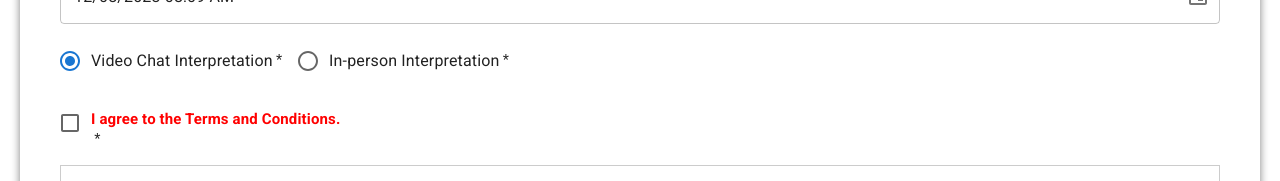
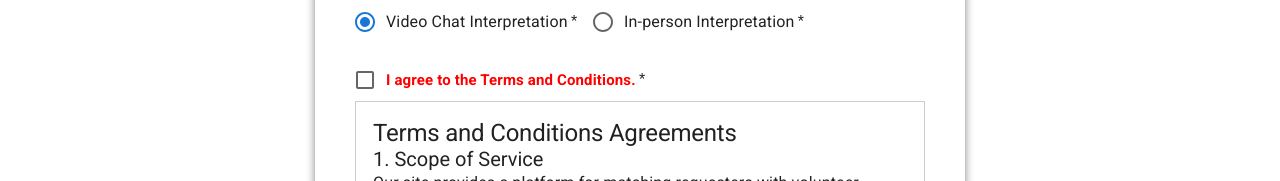
Before and after one commit to TSUGO-CORPORATED/tsugo-website, a Next.js app: page /add-request in a window 1280 px wide. Shown: the part 745-926 px from the top of the page. Built offline with nearby package versions, Linux system fonts and the light colour scheme; no server answers; sample sign-in values are in the browser's storage; a web font is replaced by a local one.

Commit message:
feat: complete category

```diff
--- a/src/app/add-request/create-appointment.tsx
+++ b/src/app/add-request/create-appointment.tsx
@@ -39,7 +39,7 @@ export default function CreateAppointment () {
   const [location, setLocation] = useState("");
   const [desireLanguage, setDesireLanguage] = useState("Japanese");
   const [communicateLanguage, setCommunicateLanguage] = useState("English");
-  const [appointmentType, setAppointmentType] = useState("videoChat");
+  const [appointmentType, setAppointmentType] = useState("Video Chat");
   const [note, setNote] = useState("");
   const [isAgreed, setIsAgreed] = useState(false);
   const [isConfirmed, setIsConfirmed] = useState(false);
@@ -255,7 +255,7 @@ export default function CreateAppointment () {
       hasErrors = true;
     }
 
-    if (appointmentType === "inPerson" && !location) {
+    if (appointmentType === "In-Person" && !location) {
       setFormErrors(prev => ({ ...prev, location: "Please set Location" }));
       hasErrors = true;
     }
@@ -281,9 +281,9 @@ export default function CreateAppointment () {
 
       const requestData = {
         appointmentTitle: appointmentTitle,
-        // appointmentTitle: selectedMainCategory + "-" + selectedSubCategory,
         appointmentType: appointmentType,
-        // appointmentCategory: selectedMainCategory + "-" + selectedSubCategory,
+        mainCategory: selectedMainCategory,
+        subCategory: selectedSubCategory,
         clientUserId: userId,
         clientSpokenLanguage: communicateLanguage,
         interpreterSpokenLanguage: desireLanguage,
@@ -310,17 +310,17 @@ export default function CreateAppointment () {
 
   //HTML
   return (
-    <div className="add_request_container">
+    <div className="add-request__container">
       <Paper
         elevation={12}
         sx={{
           padding: { xs: 1, md: 5 },
-          maxWidth: "99%",
+          // maxWidth: "100%",
           margin: { xs: "5px", md: "20px" },
           marginBottom: "15px",
           borderRadius: { xs: "0px", md: "16px" },
           justifyContent: "center",
-          marginTop: { xs: '100px', md: "10%" },
+          // marginTop: { xs: '100px', md: "10%" },
           boxShadow: { xs:"0px 0px 0px 0px rgba(0, 0, 0, 0)" , md:"0px 4px 8px 0px rgba(0.5, 0.5, 0.5, 0.5)"  },
         }}
       >
@@ -440,29 +440,31 @@ export default function CreateAppointment () {
           <FormControl component="fieldset">
             <RadioGroup row={!isMobile}>
               <FormControlLabel
-                value="videoChat"
+                value="Video Chat"
                 control={<Radio />}
                 label="Video Chat Interpretation"
-                checked={appointmentType === "videoChat"}
-                onChange={() => setAppointmentType("videoChat")}
+                checked={appointmentType === "Video Chat"}
+                onChange={() => setAppointmentType("Video Chat")}
                 required
                 className="add_request_radio"
               />
               <FormControlLabel
-                value="inPerson"
+                value="In-Person"
                 control={<Radio />}
                 label="In-person Interpretation"
-                checked={appointmentType === "inPerson"}
-                onChange={() => setAppointmentType("inPerson")}
+                checked={appointmentType === "In-Person"}
+                onChange={() => setAppointmentType("In-Person")}
                 required
               />
             </RadioGroup>
           </FormControl>
 
-          {appointmentType !== "videoChat" && (
+          {appointmentType !== "Video Chat" && (
             <>
-            <Box sx={{ margin:"-10px",
-              boxShadow: { xs:"0px 0px 0px 0px rgba(0, 0, 0, 0)" , md:"0px 4px 8px 0px rgba(0.3, 0.3, 0.3, 0.5)"  },}}>
+            <Box sx={{
+              margin:"-10px",
+              // boxShadow: { xs:"0px 0px 0px 0px rgba(0, 0, 0, 0)" , md:"0px 4px 8px 0px rgba(0.3, 0.3, 0.3, 0.5)"  },
+            }}>
               <TextField sx={{marginTop:"20px",width:{xs:"96%",md: "98%"}, marginLeft:"10px",marginRight:"10px"}}
                 label="Adress/Location"
                 type="text"
@@ -473,7 +475,7 @@ export default function CreateAppointment () {
                 placeholder="Enter Address or Location (e.g. Tokyo Station)"
                 required
               />
-              <Button sx={{buttonBlack,marginTop: { xs: '15px', md: "20px" },marginLeft:"10px"}}
+              <Button sx={{...buttonBlack,marginTop: { xs: '15px', md: "20px" },marginLeft:"10px"}}
                 variant="outlined"
                 onClick={handleLocationSearch}
                 >
@@ -494,24 +496,24 @@ export default function CreateAppointment () {
               </Snackbar>
               {locationCoordinates && (
                 <Box sx={{ marginTop: 2, position: "relative" }}>
-                  <Box sx={{ width: "100%", margin: "auto" }}>
+                  <Box sx={{ width: "95%", margin: "auto", display: 'flex', flexDirection: 'column', justifyContent: 'center', alignContent: 'center', }}>
                     <MapComponent
                       coordinates={locationCoordinates}
-                      style={{ marginLeft:"10px",marginRight:"10px",width: "98%", height: "400px" }}
+                      style={{ width: "100%", height: "400px" }}
                     />
-                  </Box>
                     <Typography
                       variant="body1"
                       sx={{
                         fontWeight: "bold",
-                      position: "absolute",
-                      bottom: 0,
-                      left: 0,
+                        // position: "absolute",
+                        // bottom: 0,
+                        // left: 0,
                         backgroundColor: "white",
                       }}
                     >
                       {address}
                     </Typography>
+                  </Box>
                 </Box>
               )}
               </Box>
@@ -530,18 +532,19 @@ export default function CreateAppointment () {
                 />
               }
               label={
-                <Typography sx={{
-                  color: "red",
-                  fontWeight: "bold",
-                  marginTop:"10pX",
-                  magrinLeft:"10px",
-                  fontSize: {
-                    xs: '10px',
-                    md: '15px'
-                  }
-                }}>
-                  I agree to the Terms and Conditions.
-                </Typography>
+                // <Typography sx={{
+                //   color: "red",
+                //   fontWeight: "bold",
+                //   marginTop:"10pX",
+                //   // marginLeft:"10px",
+                //   fontSize: {
+                //     xs: '10px',
+                //     md: '15px'
+                //   }
+                // }}>
+                //   I agree to the Terms and Conditions.
+                // </Typography>
+                <p className="add-request__agree">I agree to the Terms and Conditions.</p>
               }
             />
             {formErrors.isAgreed && (
@@ -551,18 +554,19 @@ export default function CreateAppointment () {
             )}
             <Box
               sx={{
-                maxHeight: "150px",
+                // maxHeight: "150px",
                 overflowY: "auto",
-                mt: 2,
+                // mt: 2,
                 p: 2,
                 border: "1px solid #ccc",
               }}
+              className='add-request__disclaimer'
             >
               <Disclaimer />
             </Box>
           </Box>
 
-          <Box sx={{ display: "flex", justifyContent: "space-between", mt: 2 }}>
+          <Box sx={{ display: "flex", justifyContent: "space-between", mb: 2 }}>
             <Button
               type="submit"
               variant="contained"
@@ -599,6 +603,7 @@ export default function CreateAppointment () {
             boxShadow: 24,
             overflowY: "auto",
           }}
+          className='add-request__confirmation'
         >
           <Paper
             elevation={3}
@@ -617,7 +622,7 @@ export default function CreateAppointment () {
                 {appointmentTitle}
               </strong>
             </Typography>
-            <Box sx={{ marginBottom: 2 }}>
+            <Box sx={{ marginBottom: 2, display: "flex", flexDirection:'column', gap: 1 }}>
               <Typography variant="body1">
                 Category:{" "}
                 <strong>
@@ -645,7 +650,7 @@ export default function CreateAppointment () {
                 </strong>
               </Typography>
 
-              {appointmentType === "inPerson" && (
+              {appointmentType === "In-Person" && (
                 <>
                   <Typography variant="body1">
                     Location: <strong>{location}</strong>
@@ -660,12 +665,13 @@ export default function CreateAppointment () {
             </Box>
 
             <Box
-              sx={{ display: "flex", justifyContent: "space-between", mt: 2 }}
+              sx={{ display: "flex", justifyContent: "space-around", mt: 2 }}
             >
               <Button
                 onClick={handleSendRequest}
                 variant="contained"
                 sx={buttonBlack}
+                className="add-request__confirmation__button"
               >
                 Send Request
               </Button>
@@ -673,6 +679,7 @@ export default function CreateAppointment () {
                 onClick={() => setIsConfirmed(false)}
                 variant="outlined"
                 sx={buttonWhite}
+                className="add-request__confirmation__button"
               >
                 Back to Form
               </Button>
--- a/src/app/add-request/page.tsx
+++ b/src/app/add-request/page.tsx
@@ -1,6 +1,6 @@
 // MODULES IMPORT
 import { Metadata } from 'next';
-import UserClientAppointment from './create-appointment'
+import CreateAppointment from './create-appointment'
 import CheckAuth from '../auth/check-auth';
 
 // PAGE NAME
@@ -11,9 +11,9 @@ export const metadata: Metadata = {
 // PAGE COMPONENT
 export default async function requestAppointment() {
     return (
-        <div className='requestHeader'>
+        <div className='add-request'>
             <CheckAuth />
-            <UserClientAppointment />
+            <CreateAppointment />
         </div>
     )
 }
--- a/src/css/_add-request.scss
+++ b/src/css/_add-request.scss
@@ -1,21 +1,71 @@
-.add_request, .confirm_section {
-  background-size: cover;
-  display: flex;
-  justify-content: center;
-  align-items: center;
-  height: 100vh;
-  overflow: auto;
-}
+// .add_request {
+//   background-size: cover;
+//   display: flex;
+//   justify-content: center;
+//   align-items: center;
+//   height: 100vh;
+//   overflow: auto;
+// }
 
-.add_request_container  {
-  background-color: white;
-  max-height: 75%;
-  display: flex;
-  flex-direction: column;
-  justify-content: center;
-  align-items: center;
-  margin:auto;
-  overflow: auto;
+.add-request {
+  @include background();
+  height: auto;
+
+  &__container  {
+    // @include flexCenter(column);
+    // display: flex;
+    // flex-direction: column;
+    // justify-content: center;
+    // align-items: center;
+    // margin: 20px;
+    // background-color: red;
+    // margin-top: 1000px;
+    // height: 100%;
+    // padding: 20px;
+    // height: 100%;
+    // max-height: 75%;
+    // margin:auto;
+    // height: auto;
+
+    padding: 5px;
+
+    @media screen and (min-width: 700px) {
+      width: 700px;
+    }
+
+  }
+  &__agree {
+    color: red;
+    font-weight: bold;
+    font-size: 12px;
+    display: inline;
+
+    @media screen and (min-width: 700px) {
+      font-size: 15px;
+    }
+  }
+
+  &__disclaimer {
+    height: 150px;
+
+    @media screen and (min-width: 700px) {
+      height: 200px;
+    }
+  }
+
+  &__confirmation {
+    @media screen and (min-width: 500px) {
+      width: 500px;
+    }
+
+    &__button {
+      // color: red;
+      @media screen and (max-width: 500px) {
+        width: 125px;
+        font-size: 12px;
+      }
+    }
+  }
 }
 
 .confirm_section_container{
@@ -23,17 +73,17 @@
   flex-direction: column;
   justify-content: center;
   align-items: center;
-  margin-top: 10vh;
-  margin:auro;
-  overflow: auto;
+  // margin-top: 10vh;
+  // margin:auto;
+  // overflow: auto;
 }
 
-.add_request_title {
-  color: black;
-  font-size: 24px;
+// .add_request_title {
+//   color: black;
+//   font-size: 24px;
 
-  white-space: nowrap;
-  margin-top: 20vh;
-  margin-bottom: 10px;
-  order: -1;
-}
+//   white-space: nowrap;
+//   margin-top: 20vh;
+//   margin-bottom: 10px;
+//   order: -1;
+// }
--- a/src/css/styles.css
+++ b/src/css/styles.css
@@ -420,24 +420,53 @@
   width: 200px;
 }
 
-.add_request, .confirm_section {
-  background-size: cover;
+.add-request {
   display: flex;
   justify-content: center;
   align-items: center;
+  flex-direction: column;
   height: 100vh;
-  overflow: auto;
+  padding-top: 8vh;
+  width: 100%;
+  height: auto;
 }
-
-.add_request_container {
-  background-color: white;
-  max-height: 75%;
-  display: flex;
-  flex-direction: column;
-  justify-content: center;
-  align-items: center;
-  margin: auto;
-  overflow: auto;
+.add-request__container {
+  padding: 5px;
+}
+@media screen and (min-width: 700px) {
+  .add-request__container {
+    width: 700px;
+  }
+}
+.add-request__agree {
+  color: red;
+  font-weight: bold;
+  font-size: 12px;
+  display: inline;
+}
+@media screen and (min-width: 700px) {
+  .add-request__agree {
+    font-size: 15px;
+  }
+}
+.add-request__disclaimer {
+  height: 150px;
+}
+@media screen and (min-width: 700px) {
+  .add-request__disclaimer {
+    height: 200px;
+  }
+}
+@media screen and (min-width: 500px) {
+  .add-request__confirmation {
+    width: 500px;
+  }
+}
+@media screen and (max-width: 500px) {
+  .add-request__confirmation__button {
+    width: 125px;
+    font-size: 12px;
+  }
 }
 
 .confirm_section_container {
@@ -445,18 +474,6 @@
   flex-direction: column;
   justify-content: center;
   align-items: center;
-  margin-top: 10vh;
-  margin: auro;
-  overflow: auto;
-}
-
-.add_request_title {
-  color: black;
-  font-size: 24px;
-  white-space: nowrap;
-  margin-top: 20vh;
-  margin-bottom: 10px;
-  order: -1;
 }
 
 .find-request {
```
Also changed, not shown: src/app/find-request/find-request-card.tsx (+25 -10 lines), src/app/map-component/map.tsx (+14 -2 lines), 1 other file (tests, documents, lock files or other folders). Lines whose indentation alone changed are shown as unchanged.
